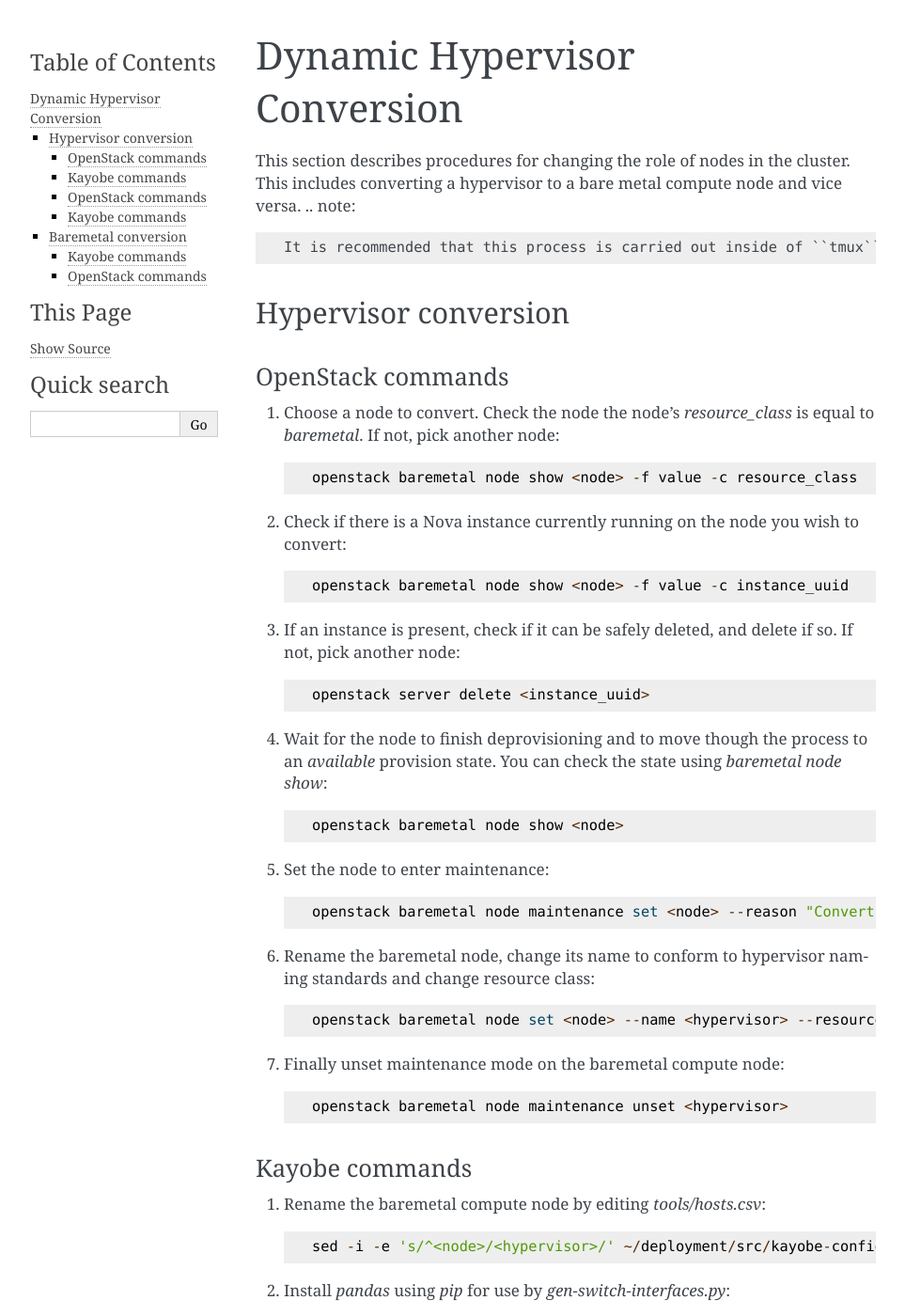
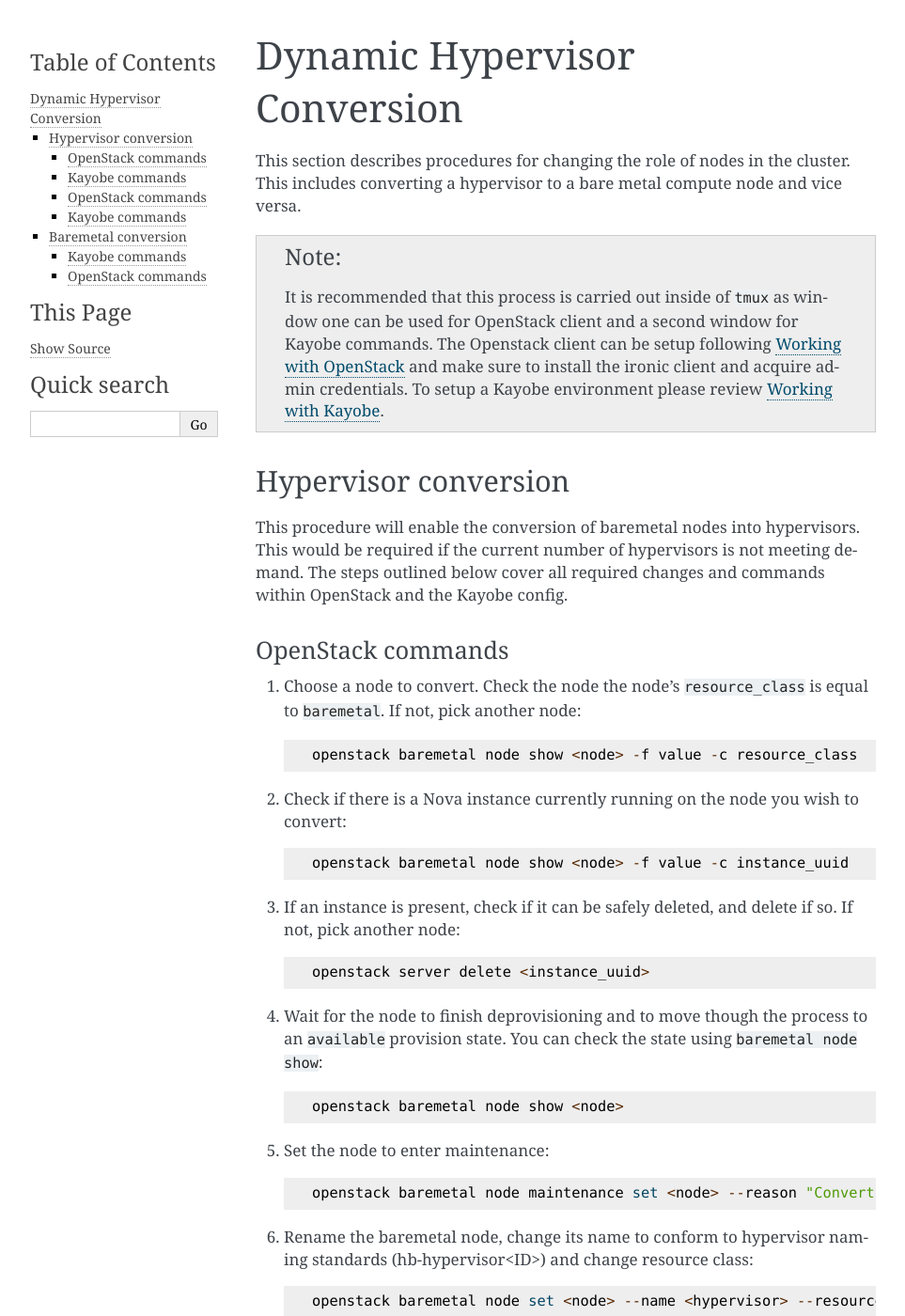
Before and after one commit to stackhpc/openstack-admin-guide, a Sphinx documentation site: the page built from source/dynamic_hypervisor_conversion.rst, in a window 1280 px wide and 1400 px high. Shown: the whole window at 94% size, without its empty margins (148-1111 px from the left). Built offline with Sphinx 7.4.7, drawn with Linux system fonts in a browser that asks for light colours; some of the changed text lies outside the part shown.

Commit message:
feat: address feedback

```diff
--- a/source/dynamic_hypervisor_conversion.rst
+++ b/source/dynamic_hypervisor_conversion.rst
@@ -5,16 +5,19 @@ Dynamic Hypervisor Conversion
 =============================
 This section describes procedures for changing the role of nodes in the cluster.
 This includes converting a hypervisor to a bare metal compute node and vice versa.
+
 .. note::
-    It is recommended that this process is carried out inside of ``tmux`` as window one can be used for OpenStack client and a second window for Kayobe commands.
+    It is recommended that this process is carried out inside of ``tmux`` as window one can be used for OpenStack client and a second window for Kayobe commands. The Openstack client can be setup following :doc:`working_with_openstack` and make sure to install the ironic client and acquire admin credentials. To setup a Kayobe environment please review :doc:`working_with_kayobe`.
 
 Hypervisor conversion
 =====================
 
+This procedure will enable the conversion of baremetal nodes into hypervisors. This would be required if the current number of hypervisors is not meeting demand. The steps outlined below cover all required changes and commands within OpenStack and the Kayobe config.
+
 OpenStack commands
 ------------------
 
-#. Choose a node to convert. Check the node the node’s `resource_class` is equal to `baremetal`. If not, pick another node::
+#. Choose a node to convert. Check the node the node’s ``resource_class`` is equal to ``baremetal``. If not, pick another node::
 
     openstack baremetal node show <node> -f value -c resource_class
 
@@ -26,7 +29,7 @@ OpenStack commands
 
     openstack server delete <instance_uuid>
 
-#. Wait for the node to finish deprovisioning and to move though the process to an `available` provision state. You can check the state using `baremetal node show`::
+#. Wait for the node to finish deprovisioning and to move though the process to an ``available`` provision state. You can check the state using ``baremetal node show``::
 
     openstack baremetal node show <node>
 
@@ -34,7 +37,7 @@ OpenStack commands
 
     openstack baremetal node maintenance set <node> --reason "Converting to hypervisor"
 
-#. Rename the baremetal node, change its name to conform to hypervisor naming standards and change resource class::
+#. Rename the baremetal node, change its name to conform to hypervisor naming standards (hb-hypervisor<ID>) and change resource class::
 
     openstack baremetal node set <node> --name <hypervisor> --resource-class hypervisor
 
@@ -45,29 +48,29 @@ OpenStack commands
 Kayobe commands
 ---------------
 
-#. Rename the baremetal compute node by editing `tools/hosts.csv`::
+#. Rename the baremetal compute node by editing ``tools/hosts.csv``::
 
     sed -i -e 's/^<node>/<hypervisor>/' ~/deployment/src/kayobe-config/tools/hosts.csv
 
-#. Install `pandas` using `pip` for use by `gen-switch-interfaces.py`::
+#. Install ``pandas`` using ``pip`` for use by ``gen-switch-interfaces.py``::
 
     pip3 install pandas
 
-#. Update the switch port configuration using `tools/gen-switch-interfaces.py`::
+#. Update the switch port configuration using ``tools/gen-switch-interfaces.py``::
 
     ~/deployment/src/kayobe-config/tools/gen-switch-interfaces.py ~/deployment/src/kayobe-config/tools/hosts.csv \
     --out-path ${KAYOBE_CONFIG_PATH}/environments/${KAYOBE_ENVIRONMENT}/inventory/host_vars
 
-#. Comment out the baremetal compute node entry in the `baremetal-standard` group by editing `etc/kayobe/environments/habrok/inventory/hosts`::
+#. Comment out the baremetal compute node entry in the ``baremetal-standard`` group by editing ``etc/kayobe/environments/habrok/inventory/hosts``::
 
     sed -e '/<node>/ s/^#*/#/' -i ~/deployment/src/kayobe-config/etc/kayobe/environments/habrok/inventory/hosts
 
-#. Add the hypervisor to the `compute-standard` group by editing `etc/kayobe/environments/habrok/inventory/hosts`::
+#. Add the hypervisor to the ``compute-standard`` group by editing ``etc/kayobe/environments/habrok/inventory/hosts``::
 
     [compute-standard]
     <hypervisor> ipmi_address=<hypervisor_ipmi_address>
 
-#. Check the configuration with `git diff --name-only`. You should see similar output the example output provided below::
+#. Check the configuration with ``git diff --name-only``. You should see similar output the example output provided below::
 
     etc/kayobe/environments/habrok/inventory/host_vars/hb-sw-leaf01-h04.yml
     etc/kayobe/environments/habrok/inventory/host_vars/hb-sw-leaf02-h04.yml
@@ -95,18 +98,18 @@ OpenStack commands
         --availability-zone nova::<ironic node UUID> \
         --os-compute-api-version 2.74
 
-#. Query the instance until it has been assigned an IP address on the `provision-overcloud` network and the `status` is `ACTIVE`::
+#. Query the instance until it has been assigned an IP address on the ``provision-overcloud`` network and the ``status`` is ``ACTIVE``::
 
     openstack server show <hypervisor>
 
 Kayobe commands
 ---------------
 
-#. Add the IP address to the `provision_oc_ips` dict by editing `~/deployment/src/kayobe-config/etc/kayobe/environments/habrok/network-allocation.yml`::
+#. Add the IP address to the ``provision_oc_ips`` dict by editing ``~/deployment/src/kayobe-config/etc/kayobe/environments/habrok/network-allocation.yml``::
 
     provision_oc_ips:
       <other hosts>
-        <hypervisor>: <ip_address>
+      <hypervisor>: <ip_address>
 
 #. Reconfigure the leaf switch ports to apply trunked VLANs::
 
@@ -120,13 +123,15 @@ Kayobe commands
 
     kayobe overcloud service deploy -kl compute
 
-#. Commit the changes to the `kayobe-config` repository and open a pull request::
+#. Commit the changes to the ``kayobe-config`` repository and open a pull request::
 
     git add -u
     git commit -m "feat: convert baremetal to hypervisor"
 
 Baremetal conversion
 ====================
+
+This procedure will convert hypervisors back into baremetal instances effectively reverting the procedure outlined above. This would be required if the demand for hypervisors has dropped allowing for fewer hypervisors needed. The steps outlined below cover all required changes and commands within OpenStack and the Kayobe config.
 
 Kayobe commands
 ---------------
@@ -143,15 +148,19 @@ Kayobe commands
 
     sed -e '/<hypervisor>/d' -i ${KAYOBE_CONFIG_PATH}/environments/${KAYOBE_ENVIRONMENT}/inventory/hosts
 
-#. Remove all IP allocations for the hypervisor from `network-allocation.yml`::
+#. Add the baremetal entry into the inventory hosts file by uncommenting the line containing it::
+
+    sed -i '/<node>/s/^#//' ${KAYOBE_CONFIG_PATH}/environments/${KAYOBE_ENVIRONMENT}/inventory/hosts
+
+#. Remove all IP allocations for the hypervisor from ``network-allocation.yml``::
 
     sed -e '/<hypervisor>/d' -i  ${KAYOBE_CONFIG_PATH}/environments/${KAYOBE_ENVIRONMENT}/network-allocation.yml
 
-#. Rename the hypervisor node by editing `tools/hosts.csv`::
+#. Rename the hypervisor node by editing ``tools/hosts.csv``::
 
     sed -i -e 's/^<hypervisor>/<node>/' ~/deployment/src/kayobe-config/tools/hosts.csv
 
-#. Update the switch port configuration using `tools/gen-switch-interfaces.py`::
+#. Update the switch port configuration using ``tools/gen-switch-interfaces.py``::
 
     ~/deployment/src/kayobe-config/tools/gen-switch-interfaces.py \
         ~/deployment/src/kayobe-config/tools/hosts.csv \
@@ -161,7 +170,16 @@ Kayobe commands
 
     kayobe physical network configure --group leaf-switches
 
-#. Commit the changes to the `kayobe-config` repository and open a pull request::
+#. Check the configuration with ``git diff --name-only``. You should see similar output the example output provided below::
+
+    etc/kayobe/environments/habrok/inventory/host_vars/hb-sw-leaf01-h04.yml
+    etc/kayobe/environments/habrok/inventory/host_vars/hb-sw-leaf02-h04.yml
+    etc/kayobe/environments/habrok/inventory/host_vars/hb-sw-mgmt01-h04/switch-config.yml
+    etc/kayobe/environments/habrok/inventory/hosts
+    etc/kayobe/environments/habrok/network-allocation.yml
+    tools/hosts.csv
+
+#. Commit the changes to the ``kayobe-config`` repository and open a pull request::
 
     git add -u
     git commit -m "feat: convert hypervisor to baremetal"
@@ -173,7 +191,7 @@ OpenStack commands
 
     openstack compute service delete <hypervisor>
 
-#. Get the `instance_uuid` of the instance running on the hypervisor::
+#. Get the ``instance_uuid`` of the instance running on the hypervisor::
 
     openstack baremetal node show <hypervisor> -f value -c instance_uuid
 
@@ -181,10 +199,19 @@ OpenStack commands
 
     openstack server delete <instance_uuid>
 
-#. Wait for the node to finish deprovisioning and to move though the process to an `available` provision state. You can check the state using `baremetal node show`::
+#. Wait for the node to finish deprovisioning and to move though the process to an ``available`` provision state. You can check the state using ``baremetal node show``::
 
     watch -n 10 -d=permanent openstack baremetal node show <hypervisor> \
         -f yaml -c provision_state -c provision_updated_at
+
+#. Find the OVN controller agent and OVN Metadata agent associated with the hypervisor, make note of the UUID of the OVN Metadata agent::
+
+    openstack network agent list --fit-width
+
+#. Delete both the OVN controller agent and OVN Metadata agent associated with the hypervisor
+
+    openstack network agent delete <hypervisor>
+    openstack network agent delete <metadata-uuid>
 
 #. Set the node to enter maintenance::
 
```
